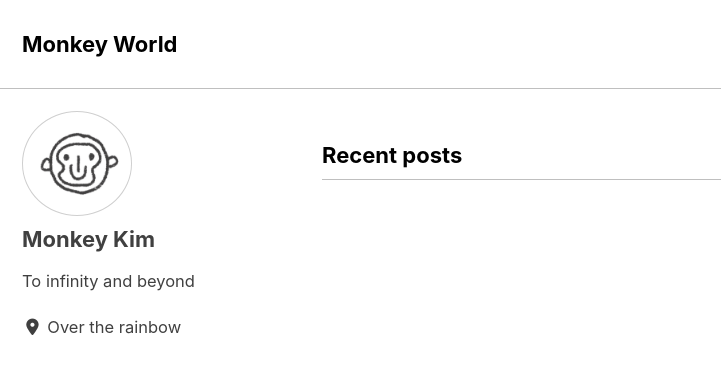
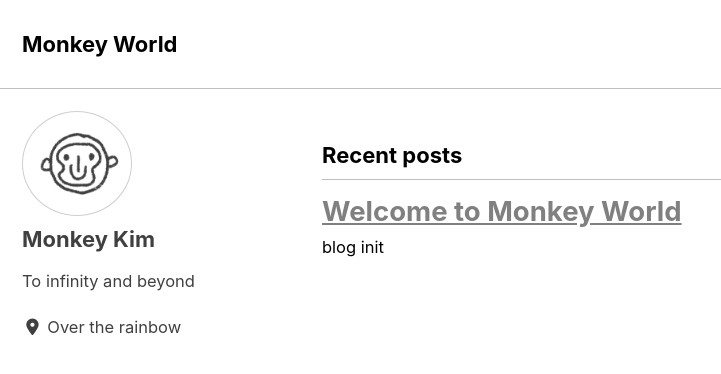
Before and after one commit to hyewon1988/hyewon1988.github.io, a Jekyll site: the page built from index.html, in a window 1280 px wide and 900 px high. Shown: the top 374 px of the window, without its empty margins (0-721 px from the left). Built offline with Jekyll 4.4.1, drawn with Linux system fonts in a browser that asks for light colours; cached includes are drawn as plain includes; nearby versions of some CDN libraries; the list of posts is cut into pages by our own code.

Commit message:
blog init

```diff
--- a/_config.yml
+++ b/_config.yml
@@ -275,7 +275,7 @@ defaults:
     values:
       layout: single
       author_profile: true
-      read_time: true
+      read_time: # true
       comments: # true
-      share: true
-      related: true
+      share: # true
+      related: # true
--- /dev/null
+++ b/_posts/2020-03-16-init.md
@@ -0,0 +1,6 @@
+---
+layout: single
+title: "Welcome to Monkey World"
+---
+
+blog init
--- a/_sass/minimal-mistakes/skins/_contrast.scss
+++ b/_sass/minimal-mistakes/skins/_contrast.scss
@@ -8,7 +8,7 @@ $muted-text-color: $text-color !default;
 $primary-color: #ff0000 !default;
 $border-color: mix(#fff, $text-color, 75%) !default;
 $footer-background-color: #000 !default;
-$link-color: #0000ff !default;
+$link-color: #808080 !default;
 $masthead-link-color: $text-color !default;
 $masthead-link-color-hover: $text-color !default;
 $navicon-link-color-hover: mix(#fff, $text-color, 80%) !default;
```
